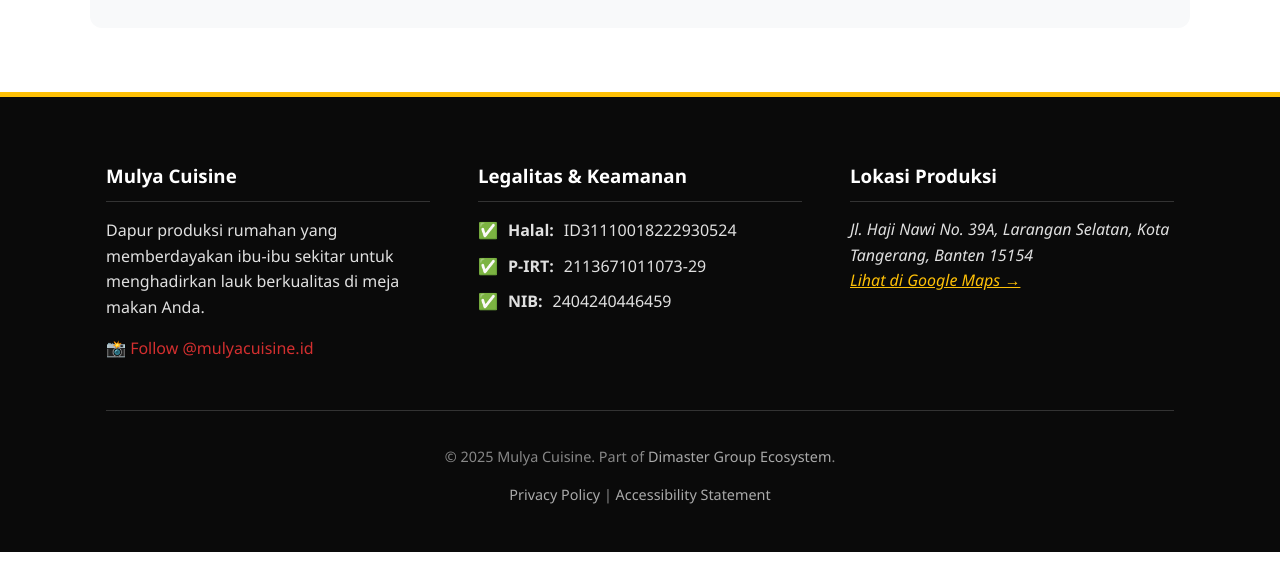
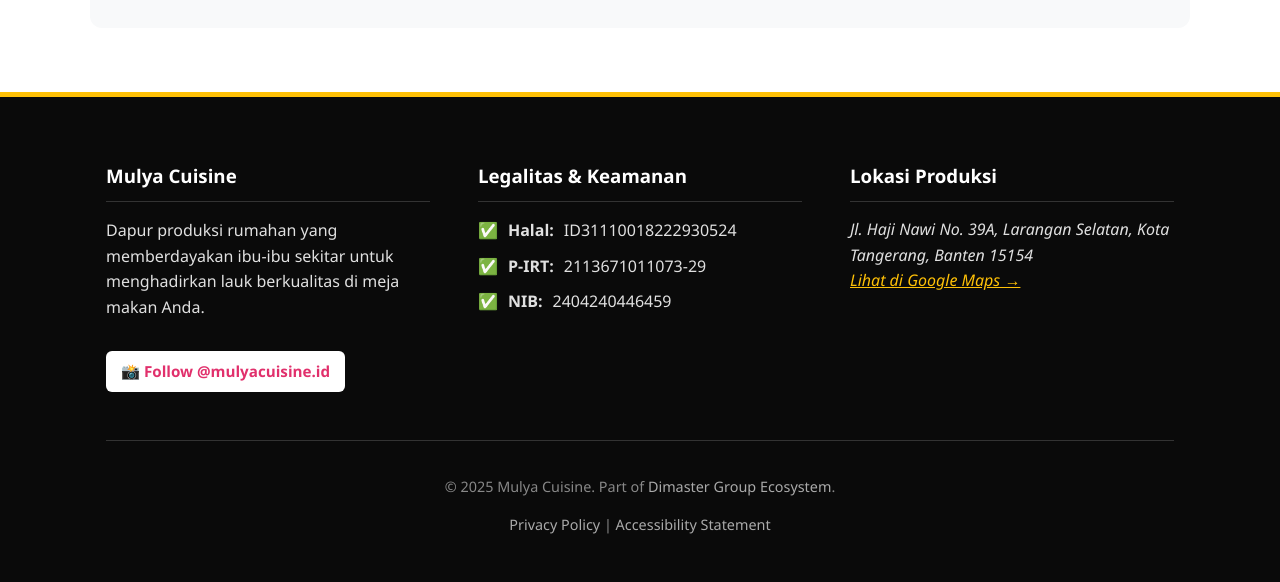
Before and after one commit to dimasmuharam/kentangmustofa, a Jekyll site: the page built from index.html, in a window 1280 px wide and 1400 px high, scrolled down 1211 px. Shown: the part 818-1400 px from the top of the window. Built offline with Jekyll 4.4.1, drawn with Linux system fonts in a browser that asks for light colours; before the commit the page ends 2581 px from its top, so only the background shows below that.

Commit message:
Update style.css

```diff
--- a/assets/css/style.css
+++ b/assets/css/style.css
@@ -1,6 +1,5 @@
 /* ==========================================================================
    MULYA CUISINE - MAIN STYLESHEET
-   Based on Accessible Web Indonesia Architecture
    Features: Dark Mode, WCAG Colors, Responsive Grid, Sticky Actions
    ========================================================================== */
 
@@ -11,9 +10,10 @@
     --brand-dark-red: #8B0000;   /* Merah Marun (Hover/Header) */
     --brand-gold: #FFC107;       /* Kuning Emas (Accent/Highlight) */
     --brand-green: #25D366;      /* WhatsApp Green */
+    --brand-ig: #E1306C;         /* Instagram Pink */
 
     /* --- LIGHT MODE (DEFAULT) --- */
-    --header-bg: #8B0000;        /* Header Merah Marun agar kontras teks putih tetap tinggi */
+    --header-bg: #8B0000;        /* Header Merah Marun */
     --header-text: #ffffff;
     --primary-color: #D32F2F;    /* Judul Utama Merah */
     --accent-color: #D32F2F;     /* Link & Aksen */
@@ -32,7 +32,7 @@
     /* --- DARK MODE (OPTIMIZED) --- */
     --header-bg: #1a0000;        /* Hitam Kemerahan */
     --header-text: #f4f4f4;
-    --primary-color: #ff8a80;    /* Merah Muda Terang (agar terbaca di gelap) */
+    --primary-color: #ff8a80;    /* Merah Muda Terang */
     --accent-color: #ffd740;     /* Emas Terang */
     --bg-color: #121212;
     --text-color: #e6e6e6;
@@ -40,7 +40,7 @@
     --card-bg: #1e1e1e;
     --border-color: #444444;
     --input-bg: #2c2c2c;
-    --button-text: #000000;      /* Teks hitam di tombol terang */
+    --button-text: #000000;
     --shadow: 0 4px 6px rgba(0,0,0,0.5);
     --hero-overlay: rgba(0,0,0,0.8);
 }
@@ -109,7 +109,7 @@
     gap: 15px;
 }
 
-/* Logo Styling (CSS Based) */
+/* Logo Styling */
 .brand-wrapper { display: flex; align-items: center; }
 
 .logo-text {
@@ -220,7 +220,6 @@
 /* 5. HERO SECTION */
 .hero-section {
     background-color: var(--brand-dark-red);
-    /* Gunakan gradient overlay agar teks terbaca di atas gambar */
     background-image: linear-gradient(var(--hero-overlay), var(--hero-overlay)), url('../img/hero-bg.jpg');
     background-size: cover;
     background-position: center;
@@ -348,7 +347,7 @@
 }
 .btn-wa-product:hover {
     background-color: #1ea952;
-    transform: none; /* Reset efek lompat default button */
+    transform: none;
 }
 
 /* 8. SOCIAL PROOF & CERTIFICATES */
@@ -364,9 +363,9 @@
 .cert-display { margin-top: 2rem; }
 .cert-img { max-width: 100%; height: auto; border-radius: 8px; box-shadow: var(--shadow); border: 4px solid white; max-height: 300px; }
 
-/* 9. FOOTER (UPDATED LAYOUT) */
+/* 9. FOOTER */
 .site-footer {
-    background: #0a0a0a; /* Selalu gelap untuk footer */
+    background: #0a0a0a;
     color: #e0e0e0;
     padding: 4rem 0 2rem;
     border-top: 5px solid var(--brand-gold);
@@ -380,6 +379,25 @@
 }
 
 .footer-col h3 { color: white; border-bottom: 1px solid #333; padding-bottom: 10px; margin-bottom: 15px; }
+
+/* Instagram Button Style */
+.btn-ig {
+    display: inline-block;
+    margin-top: 15px;
+    color: var(--brand-ig);
+    background: white;
+    padding: 8px 15px;
+    border-radius: 6px;
+    font-weight: bold;
+    font-size: 0.95rem;
+    text-decoration: none;
+    transition: transform 0.2s;
+}
+.btn-ig:hover {
+    transform: translateY(-2px);
+    text-decoration: none;
+    box-shadow: 0 2px 5px rgba(255,255,255,0.2);
+}
 
 .legal-list { list-style: none; padding: 0; }
 .legal-list li { margin-bottom: 10px; display: flex; gap: 10px; }
```
